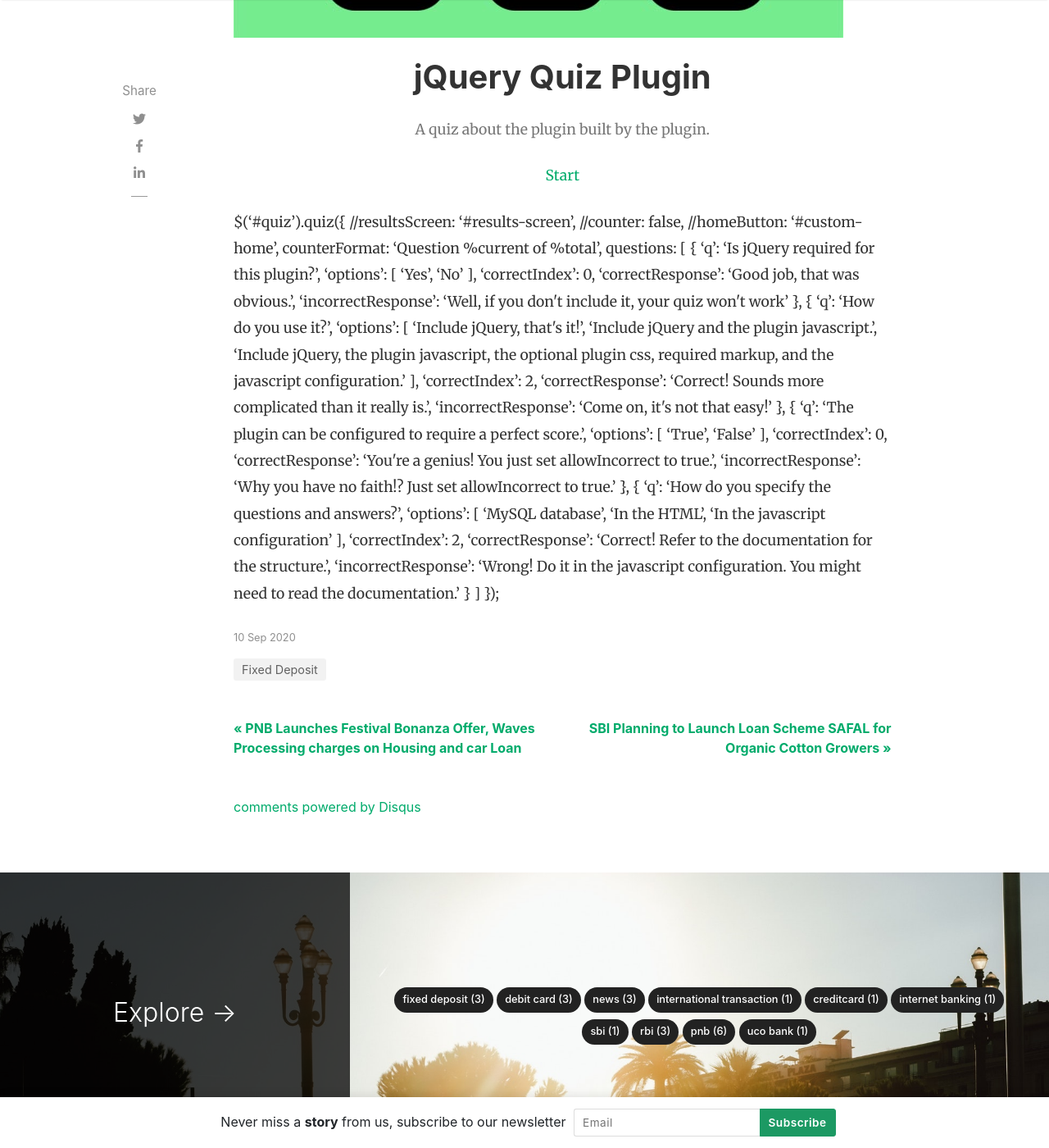
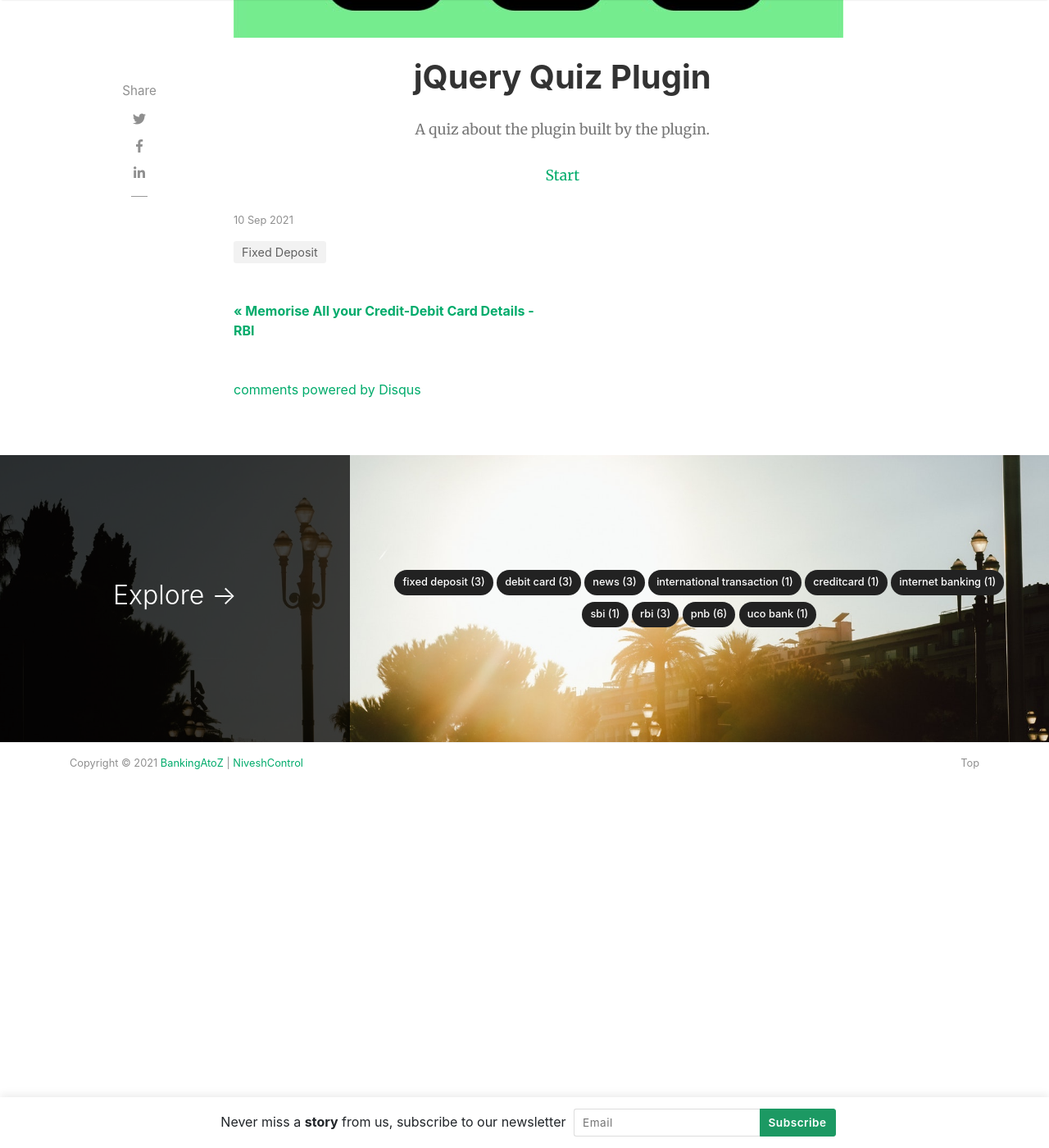
Before and after one commit to rdmmehta/batz, a Jekyll site: the page built from _posts/2021-09-10-quiz.md, in a window 1280 px wide and 1400 px high, scrolled down 993 px. Shown: the whole window at 82% size. Built offline with Jekyll 4.4.1, drawn with Linux system fonts in a browser that asks for light colours; nearby versions of some CDN libraries; comment, search, counter and statistics services are not loaded.

Commit message:
Update and rename 2020-09-10-quiz.md to 2021-09-10-quiz.md

```diff
--- a/_posts/2020-09-10-quiz.md
+++ b/_posts/2021-09-10-quiz.md
@@ -1,7 +1,7 @@
 ---
 title: Interest on Premature FDR
 layout: post
-date: 2020-09-10
+date: 2021-09-10
 description: A complete post.
 image: img/post-img/fdr-interest.jpg
 categories: ["Fixed Deposit"]
@@ -18,6 +18,7 @@
   </div>
 </div>
 
+<script>
 $('#quiz').quiz({
   //resultsScreen: '#results-screen',
   //counter: false,
@@ -68,3 +69,4 @@
     }
   ]
 });
+</script>
```
